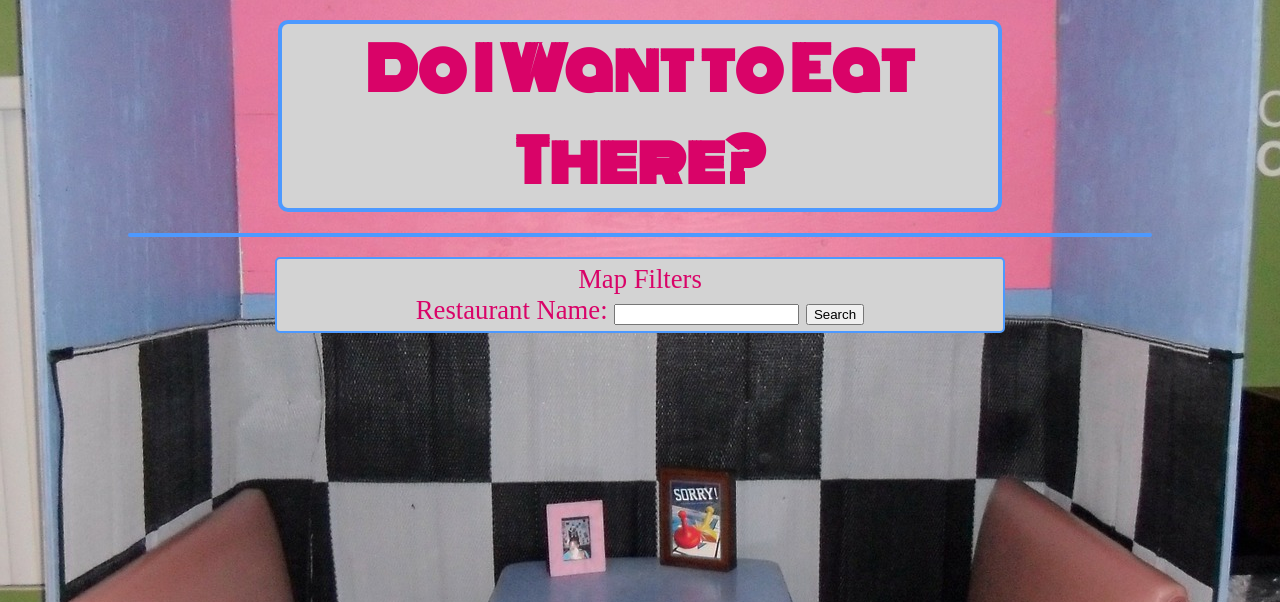
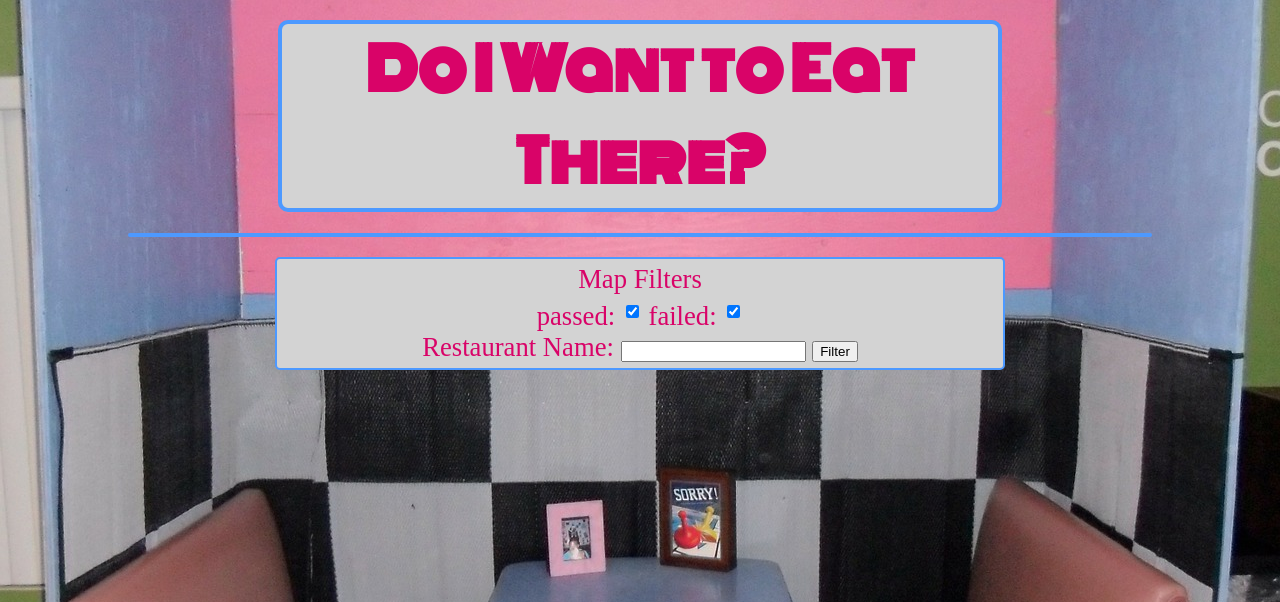
Before and after one commit to jjspetz/Health-Inspection-Data, a Django app: page / in a window 1280 px wide. Shown: the top 602 px of the page. Run offline with Django 3.2, Linux system fonts and the light colour scheme; some libraries are stand-ins or nearby versions.

Commit message:
added the new map filters

```diff
--- a/inspectData/static/JS/main.js
+++ b/inspectData/static/JS/main.js
@@ -3,3 +3,99 @@ var index = Math.floor(Math.random()*12);
 document.body.style.background =
 "#56d879 url('/static/img/b"+index+".jpg') no-repeat fixed center";
 document.body.style.backgroundSize = "cover";
+
+// globals
+var layer, pass, fail;
+
+// declarations
+pass = document.getElementById('pass');
+fail = document.getElementById('fail');
+
+
+// map stuff
+function initialize() {
+  google.maps.visualRefresh = true;
+  var isMobile = (navigator.userAgent.toLowerCase().indexOf('android') > -1) ||
+    (navigator.userAgent.match(/(iPod|iPhone|iPad|BlackBerry|Windows Phone|iemobile)/));
+  if (isMobile) {
+    var viewport = document.querySelector("meta[name=viewport]");
+    viewport.setAttribute('content', 'initial-scale=1.0, user-scalable=no');
+  }
+  var mapDiv = document.getElementById('googft-mapCanvas');
+  mapDiv.style.width = isMobile ? '100%' : '70%';
+  mapDiv.style.height = isMobile ? '80vh' : '60vh';
+  var map = new google.maps.Map(mapDiv, {
+    center: new google.maps.LatLng(29.8, -95.3),
+    zoom: 10,
+    mapTypeId: google.maps.MapTypeId.ROADMAP
+  });
+  map.controls[google.maps.ControlPosition.RIGHT_BOTTOM].push(document.getElementById('googft-legend-open'));
+  map.controls[google.maps.ControlPosition.RIGHT_BOTTOM].push(document.getElementById('googft-legend'));
+
+  layer = new google.maps.FusionTablesLayer({
+    map: map,
+    heatmap: { enabled: false },
+    query: {
+      select: "col10",
+      from: "1u9j3NqGkNprU0b9qNRmMiXBjdszHtjSimgymC49F",
+      where: ''
+    },
+    options: {
+      styleId: 2,
+      templateId: 3
+    }
+  });
+
+  if (isMobile) {
+    var legend = document.getElementById('googft-legend');
+    var legendOpenButton = document.getElementById('googft-legend-open');
+    var legendCloseButton = document.getElementById('googft-legend-close');
+    legend.style.display = 'none';
+    legendOpenButton.style.display = 'block';
+    legendCloseButton.style.display = 'block';
+    legendOpenButton.onclick = function() {
+      legend.style.display = 'block';
+      legendOpenButton.style.display = 'none';
+    }
+    legendCloseButton.onclick = function() {
+      legend.style.display = 'none';
+      legendOpenButton.style.display = 'block';
+    }
+  }
+}
+function filterMap() {
+  var whereClause;
+  var insert = [];
+
+  // set up what to filter via pass/fail
+  if (pass.checked) {
+    insert.push("'small_green'");
+    insert.push("'small_yellow'");
+  }
+  if (fail.checked) {
+    insert.push("'small_red'");
+  }
+  insert = insert.join(', ');
+  whereClause = "Pass_Fail IN (" + insert + ")"
+
+  var searchString = document.getElementById('search-string_0').value.replace(/'/g, "\\'");
+  if (searchString != '--Select--') {
+    whereClause += " AND FacilityName CONTAINS IGNORING CASE '" + searchString + "'";
+  }
+
+  layer.setOptions({
+    query: {
+      select: "'Concatenated Address'",
+      from: "1u9j3NqGkNprU0b9qNRmMiXBjdszHtjSimgymC49F",
+      where: whereClause
+    },
+    options: {
+      styleId: 2,
+      templateId: 3
+    }
+  });
+}
+google.maps.event.addDomListener(window, 'load', initialize);
+
+// pass.addEventListener('click', filterMap());
+// fail.addEventListener('click', filterMap());
--- a/inspectData/templates/base.html
+++ b/inspectData/templates/base.html
@@ -33,6 +33,9 @@
     border: 2px solid #4D99FF;
     border-radius: 5px;
   }
+  .inspection-status-filter input {
+    height: 20pt;
+  }
   #googft-mapCanvas {
   margin: 0 auto;
   border: 2px solid #4D99FF;
@@ -45,77 +48,6 @@
 
 <script type="text/javascript" src="https://maps.google.com/maps/api/js?v=3&key=AIzaSyAPfR_pZpC1Qkw_CaMHPQb3nUpeB975Lnw"></script>
 
-<script type="text/javascript">
-  // map stuff
-  function initialize() {
-    google.maps.visualRefresh = true;
-    var isMobile = (navigator.userAgent.toLowerCase().indexOf('android') > -1) ||
-      (navigator.userAgent.match(/(iPod|iPhone|iPad|BlackBerry|Windows Phone|iemobile)/));
-    if (isMobile) {
-      var viewport = document.querySelector("meta[name=viewport]");
-      viewport.setAttribute('content', 'initial-scale=1.0, user-scalable=no');
-    }
-    var mapDiv = document.getElementById('googft-mapCanvas');
-    mapDiv.style.width = isMobile ? '100%' : '70%';
-    mapDiv.style.height = isMobile ? '80vh' : '60vh';
-    var map = new google.maps.Map(mapDiv, {
-      center: new google.maps.LatLng(29.8, -95.3),
-      zoom: 10,
-      mapTypeId: google.maps.MapTypeId.ROADMAP
-    });
-    map.controls[google.maps.ControlPosition.RIGHT_BOTTOM].push(document.getElementById('googft-legend-open'));
-    map.controls[google.maps.ControlPosition.RIGHT_BOTTOM].push(document.getElementById('googft-legend'));
-    layer = new google.maps.FusionTablesLayer({
-      map: map,
-      heatmap: { enabled: false },
-      query: {
-        select: "col10",
-        from: "1u9j3NqGkNprU0b9qNRmMiXBjdszHtjSimgymC49F",
-        where: ""
-      },
-      options: {
-        styleId: 2,
-        templateId: 3
-      }
-    });
-
-    if (isMobile) {
-      var legend = document.getElementById('googft-legend');
-      var legendOpenButton = document.getElementById('googft-legend-open');
-      var legendCloseButton = document.getElementById('googft-legend-close');
-      legend.style.display = 'none';
-      legendOpenButton.style.display = 'block';
-      legendCloseButton.style.display = 'block';
-      legendOpenButton.onclick = function() {
-        legend.style.display = 'block';
-        legendOpenButton.style.display = 'none';
-      }
-      legendCloseButton.onclick = function() {
-        legend.style.display = 'none';
-        legendOpenButton.style.display = 'block';
-      }
-    }
-  }
-  function changeMap_0() {
-    var whereClause;
-    var searchString = document.getElementById('search-string_0').value.replace(/'/g, "\\'");
-    if (searchString != '--Select--') {
-      whereClause = "'FacilityName' CONTAINS IGNORING CASE '" + searchString + "'";
-    }
-    layer.setOptions({
-      query: {
-        select: "'Concatenated Address'",
-        from: "1u9j3NqGkNprU0b9qNRmMiXBjdszHtjSimgymC49F",
-        where: whereClause
-      },
-      options: {
-        styleId: 2,
-        templateId: 3
-      }
-    });
-  }
-  google.maps.event.addDomListener(window, 'load', initialize);
-</script>
 </head>
 
 <body>
@@ -125,12 +57,13 @@
     <div class="map-filters">
       Map Filters
       <div class='inspection-status-filter'>
-
+        passed: <input id='pass' onclick="filterMap()" type='checkbox' checked>
+        failed: <input id='fail' onclick="filterMap()" type='checkbox' checked>
       </div>
       <div class='restaurant-filter'>
         Restaurant Name:
         <input type="text" id="search-string_0">
-        <input class="button" type="button" onclick="changeMap_0()" value="Search">
+        <input class="button" type="button" onclick="filterMap()" value="Filter">
       </div>
     </div>
   </main>
```
